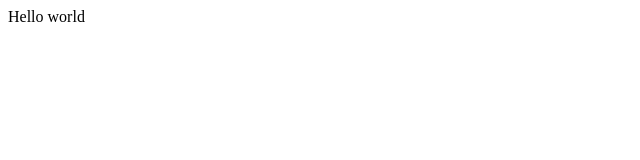
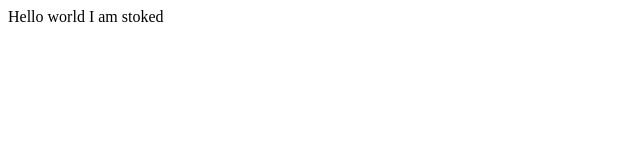
Before and after one commit to tardysudo/Websistah, a plain HTML site: page index.html in a window 1280 px wide. Shown: the full height of the page, 0-640 px from the left. Drawn offline with Linux system fonts and the light colour scheme.

Commit message:
new message

```diff
--- a/index.html
+++ b/index.html
@@ -9,7 +9,7 @@
 </head>
 
 <body>
-  Hello world
+  Hello world I am stoked
   <script src="script.js"></script>
 </body>
 
```
